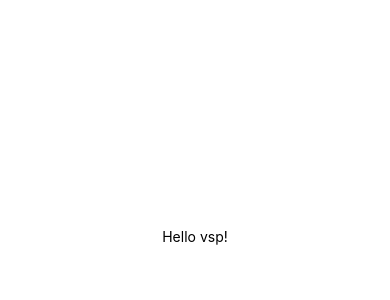
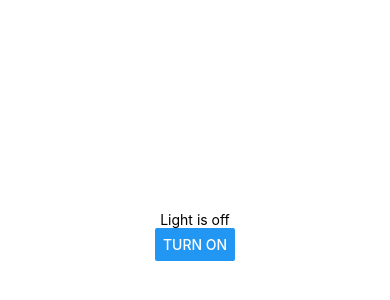
Before and after one commit to VS-PRAVIN/ForReactPractice, a React Native app: screen / in a window 390 px wide. Shown: the part 186-486 px from the top of the page. Built offline with nearby package versions, Linux system fonts and the light colour scheme.

Commit message:
practice with toggle

```diff
--- a/index.js
+++ b/index.js
@@ -1,5 +1,4 @@
-import { registerRootComponent } from 'expo';
-
+import {registerRootComponent} from 'expo';
 import App from './src/App';
 
 registerRootComponent(App);
--- a/src/App.js
+++ b/src/App.js
@@ -1,13 +1,18 @@
-import React from 'react';
-import { StatusBar } from 'expo-status-bar';
-import { Text, View } from 'react-native';
+import React,{useState} from 'react';
+import {Text,View,Button} from 'react-native';
 import {styles} from './App.styles'
 
-export default function App() {
-  return (
-    <View style={styles.container}>
-      <Text>Hello vsp!</Text>
-      <StatusBar style="auto" />
-    </View>
+export default function App(){
+  const [isOn,setIsOn] = useState(false);
+
+  return(
+  <View style={styles.container}>
+    <Text>
+      Light is {isOn ? 'on' : 'off'}
+    </Text>
+
+    <Button title={isOn ?'Turn off' : 'Turn on'} onPress={() => setIsOn(!isOn)}/>
+
+  </View>
   );
 }
```
